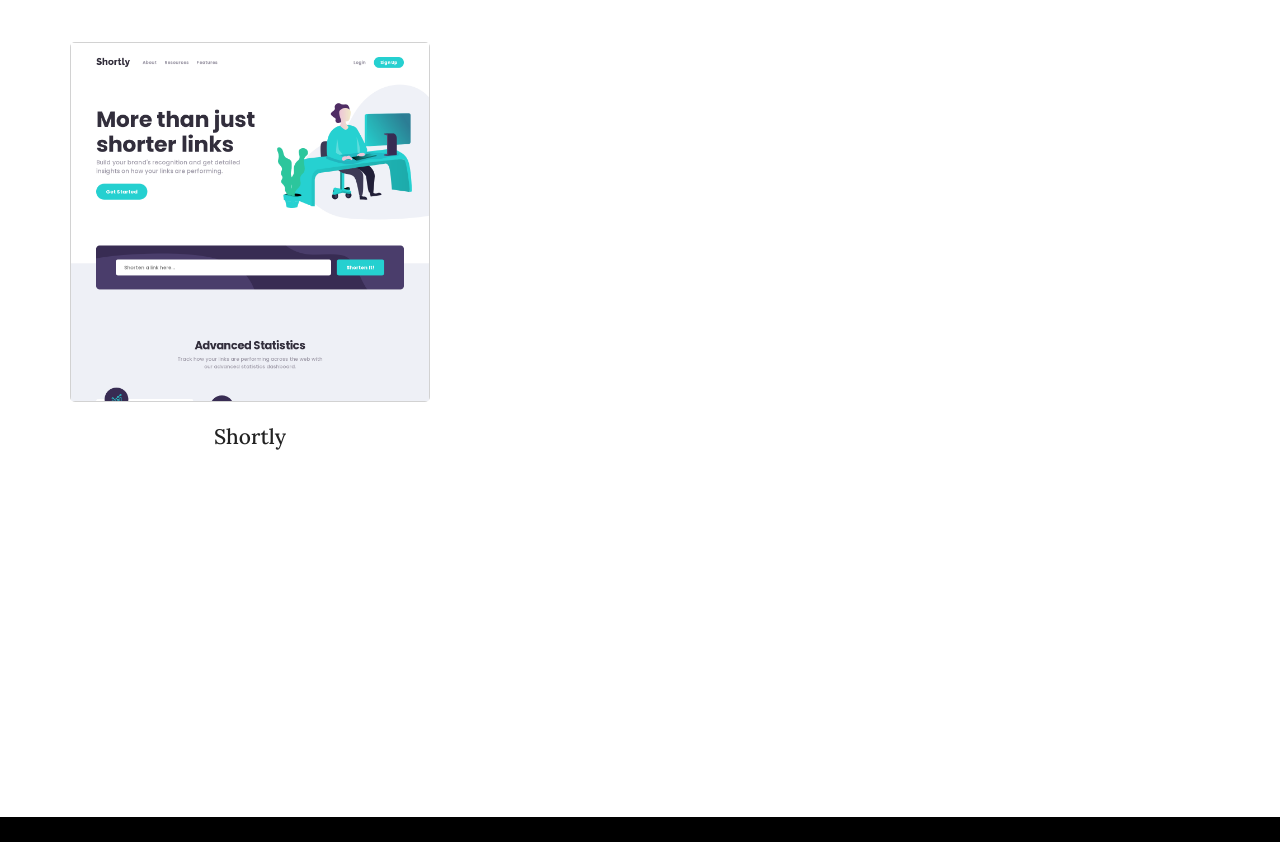
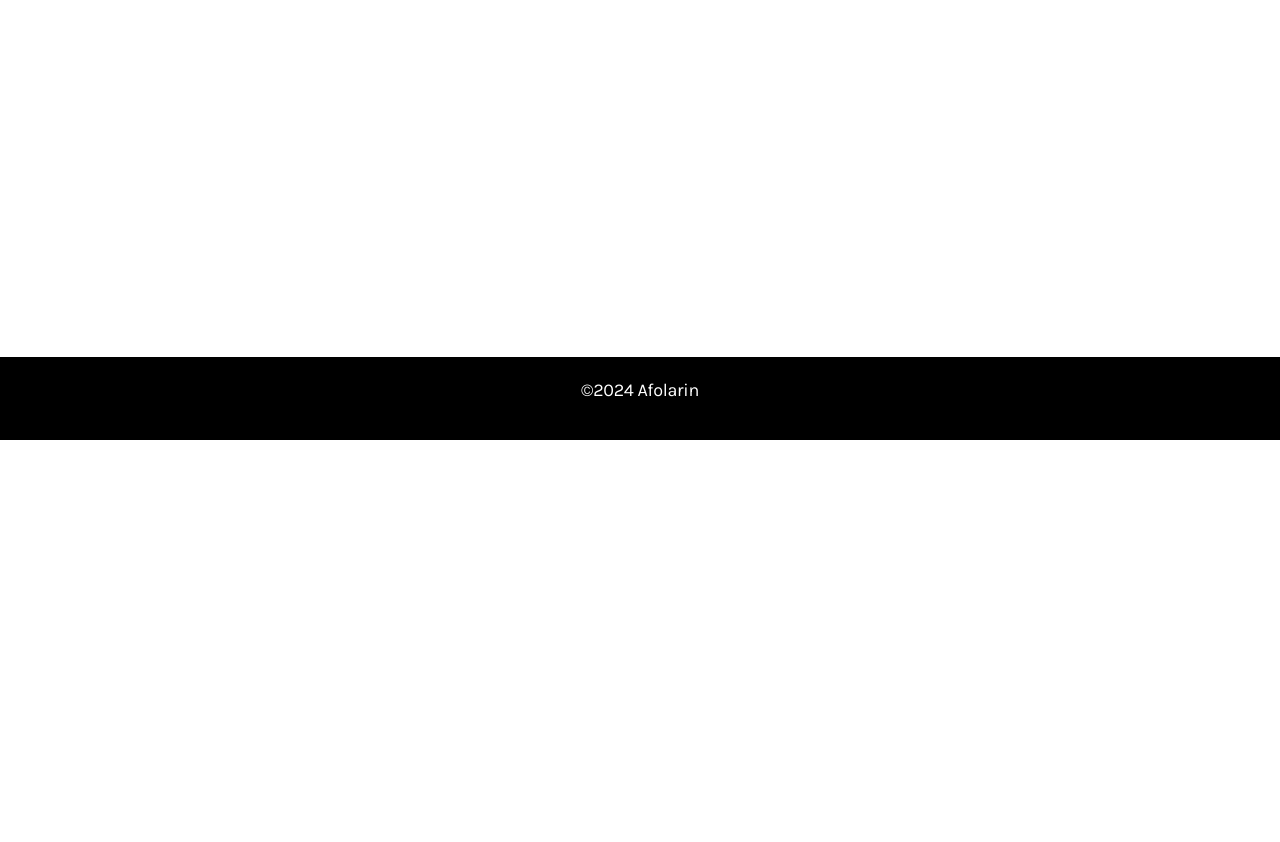
Before and after one commit to Fola-rin/portfolio, a plain HTML site: page index.html in a window 1280 px wide. Shown: the part 2009-2851 px from the top of the page. After the commit the page ends 2449 px from the top, so only its background shows below. Drawn offline with Linux system fonts and the light colour scheme.

Commit message:
remove shortly till I build it's backend

```diff
--- a/index.html
+++ b/index.html
@@ -353,7 +353,7 @@
 							</div>
 						</div>
 					</div>
-					<div class="col-lg-4 col-md-4 col-sm-6 brand manipul design print">
+					<!-- <div class="col-lg-4 col-md-4 col-sm-6 brand manipul design print">
 						<div class="h_gallery_item">
 							<div class="g_img_item">
 								<img class="img-fluid" src="img/shortly.png" alt="" />
@@ -385,7 +385,7 @@
 								<h4>Shortly</h4>
 							</div>
 						</div>
-					</div>
+					</div> -->
 				</div>
 			</div>
 		</section>
```
